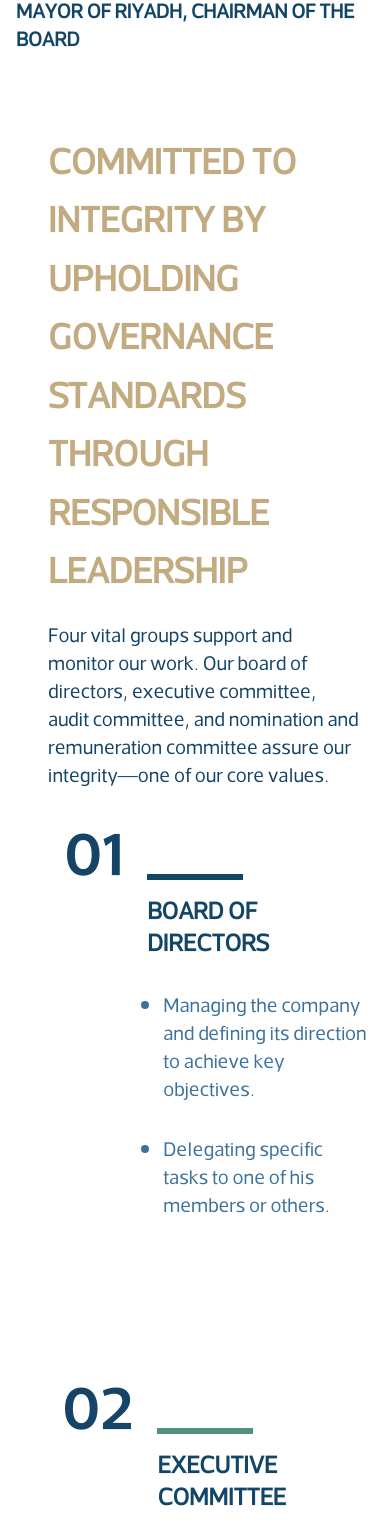
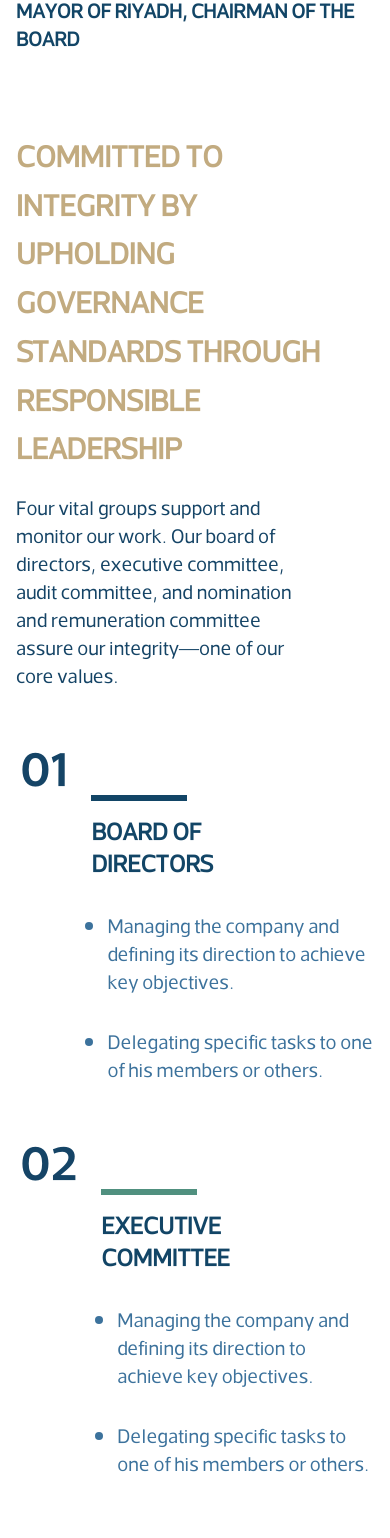
Before and after one commit to jeetkanodia/ansh, a React (Vite) app: page / in a window 390 px wide. Shown: the part 1560-3098 px from the top of the page. Built offline with nearby package versions, Linux system fonts and the light colour scheme.

Commit message:
Update component layouts and responsiveness

```diff
--- a/src/components/Banner.jsx
+++ b/src/components/Banner.jsx
@@ -3,7 +3,7 @@ import person2 from "../assets/person2.png";
 const Banner = () => {
   return (
     <section className="w-auto flex flex-col mt-10 lg:mt-52 items-center justify-center halfandhalf lg:flex-row">
-      <div className="text-left pl-10">
+      <div className="text-left pl-5">
         <h1 className="SomarSemiBold text-[#C2AB80] text-4xl uppercase lg:ml-[10%] lg:max-w-[60%] lg:mt-10">
           inspired to serve our partners & community
         </h1>
--- a/src/components/Bottom.jsx
+++ b/src/components/Bottom.jsx
@@ -5,10 +5,10 @@ import ArrowRight from "./ArrowRight";
 const Bottom = () => {
   return (
     <div className="mt-20 mb-16">
-      <h1 className="text-xl uppercase text-[#124566] font-semibold ml-[9%]  sm:text-2xl sm:mb-10 ">
+      <h1 className="text-xl uppercase text-[#124566] font-semibold ml-[6%] lg:ml-[9%]  sm:text-2xl sm:mb-10 ">
         Executive Team
       </h1>
-      <p className="text-[#C2AB80] mt-4 uppercase font-semibold text-4xl ml-[9%] sm:text-4xl sm:max-w-[58%]">
+      <p className="text-[#C2AB80] mt-4 uppercase font-semibold text-4xl ml-[6%] lg:ml-[9%] sm:text-4xl sm:max-w-[58%]">
         A seasoned team with an accomplished track record and organizational
         impact
       </p>
--- a/src/components/Box.jsx
+++ b/src/components/Box.jsx
@@ -2,17 +2,19 @@ import React from "react";
 
 const Box = ({ idx, title, text1, text2, color }) => {
   return (
-    <div className="flex my-6 lg:my-12 lg:mb-16 mx-16 lg:mx-0 m-auto h-26 lg:h-52 lg:w-[30%]">
-      <h1 className="text-6xl SomarSemiBold text-[#154466]">0{idx} </h1>
+    <div className="flex  lg:my-12 lg:mb-16 ml-5 lg:ml-0  lg:h-52 lg:w-[30%]">
+      <h1 className=" text-5xl lg:text-6xl SomarSemiBold text-[#154466]">
+        0{idx}{" "}
+      </h1>
       <div>
         <p
           style={{ backgroundColor: color }}
           className={`w-24 mt-12 lg:mt-12 ml-6 lg:ml-4  h-[6px] border-0 md:my-10`}
         />
-        <p className="text-2xl text-[#124566] ml-6 lg:ml-4 mt-4  font-semibold uppercase">
+        <p className="text-2xl lg:text-3xl text-[#124566] ml-6 lg:ml-4 mt-4  font-semibold uppercase">
           {title}
         </p>
-        <ul className="list-disc pl-10 lg:ml-6 w-[120%] lf:w-full">
+        <ul className="list-disc pl-10 lg:ml-6 w-[120%] lg:w-full">
           <li className="text-xl text-[#3C729C] mt-8">{text1}</li>
           <li className="text-xl text-[#3C729C] mt-8">{text2}</li>
         </ul>
--- a/src/components/Mid.jsx
+++ b/src/components/Mid.jsx
@@ -14,24 +14,25 @@ const BoxData = [
     idx: 2,
     title: "Executive Committee",
     text1:
-      "Overseeing the company’s strategic plan, mission, vision, objectives, initiatives, and annual budget. ",
-    text2: "Providing related recommendations to the BoD.",
+      "Managing the company and defining its direction to achieve key objectives.",
+    text2: " Delegating specific tasks to one of his members or others.",
     color: "#50907f",
   },
 
   {
     idx: 3,
     title: "Nomination and Remuneration Committee",
-    text1: "Supervising the N&R processes as well as the succession plan.",
-    text2:
-      " Offering recommendations to the BoD related to compensations and board membership policies.",
+    text1:
+      "Managing the company and defining its direction to achieve key objectives.",
+    text2: " Delegating specific tasks to one of his members or others.",
     color: "#3C729C",
   },
   {
     idx: 4,
     title: "Audit Committee",
-    text1: "Monitoring the company’s financial.",
-    text2: " Ensure the effectiveness and efficiency of auditing tools.",
+    text1:
+      "Managing the company and defining its direction to achieve key objectives.",
+    text2: " Delegating specific tasks to one of his members or others.",
     color: "#C2AB80",
   },
 ];
@@ -40,18 +41,18 @@ const Mid = () => {
     <div className="min-h-screen w-auto flex mt-20">
       <div className="w-full lg:w-[80%]">
         <div className="flex">
-          <p className=" text-4xl lg:text-5xl text-[#C2AB80] w-full lg:w-[75%] leading-relaxed font-semibold uppercase ml-12 lg:mt-10 lg:ml-52">
+          <p className=" text-3xl lg:text-5xl text-[#C2AB80] w-full lg:w-[75%] leading-relaxed font-semibold uppercase ml-4 lg:mt-10 lg:ml-52">
             Committed to Integrity by Upholding Governance Standards through
             Responsible Leadership
           </p>
         </div>
-        <p className="text-xl lg:text-2xl text-[#154466] w-[80%] lg:w-[75%] ml-12 mt-5 mb-3 lg:mt-10 lg:ml-52">
+        <p className="text-xl lg:text-2xl text-[#154466] w-[90%] lg:w-[75%] ml-4 mt-5 mb-3 lg:mt-10 lg:ml-52">
           Four vital groups support and monitor our work. Our board of
           directors, executive committee, audit committee, and nomination and
           remuneration committee assure our integrity—one of our core values.
         </p>
 
-        <div className="flex justify-center items-center flex-wrap gap-28 xl:gap-42">
+        <div className="flex justify-center items-center flex-wrap mt-14  gap-14 lg:gap-28 xl:gap-42">
           {/* Add box component here */}
           {BoxData.map((data) => (
             <Box
```
